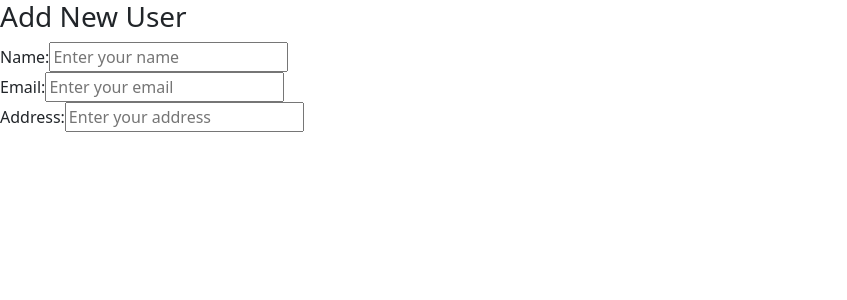
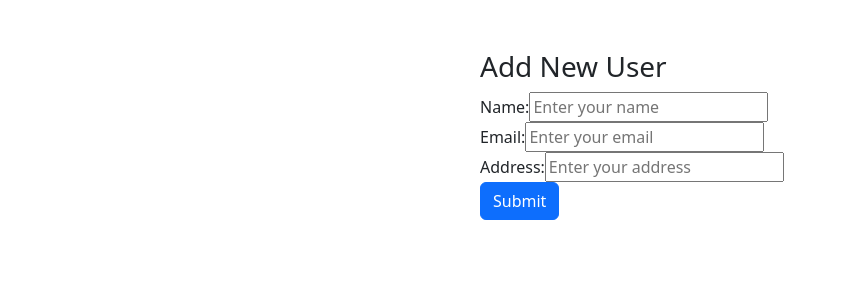
Before and after one commit to wilkinsjohnstanley/CRUD, a React (Create React App) app in the folder client/: page /add in a window 1280 px wide. Shown: the top 300 px of the page, without its empty margins (0-847 px from the left). Built offline with nearby package versions, Linux system fonts and the light colour scheme.

Commit message:
styling my threads

```diff
--- a/client/src/addUser/AddUser.jsx
+++ b/client/src/addUser/AddUser.jsx
@@ -1,4 +1,5 @@
-import React from 'react'
+import React from 'react';
+import './adduser.css';
 
 const AddUser = () => {
   return (
@@ -35,6 +36,11 @@ const AddUser = () => {
           placeholder='Enter your address'
           />
           </div>
+          {/* Let's add a submit button! */}
+          <div className='inputGroup'>
+          <button type="button" class="btn btn-primary">Submit</button>
+          </div>
+
        </form>
     </div>
   )
--- a/client/src/addUser/adduser.css
+++ b/client/src/addUser/adduser.css
@@ -0,0 +1,5 @@
+.addUser{
+    background-color: white;
+    width:25%;
+    margin:50px auto;
+}
```
